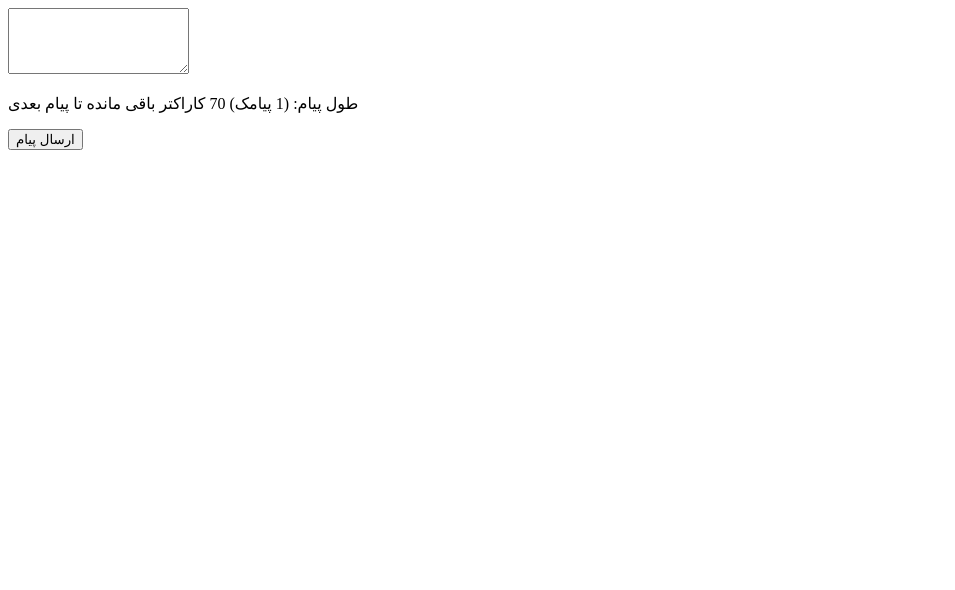
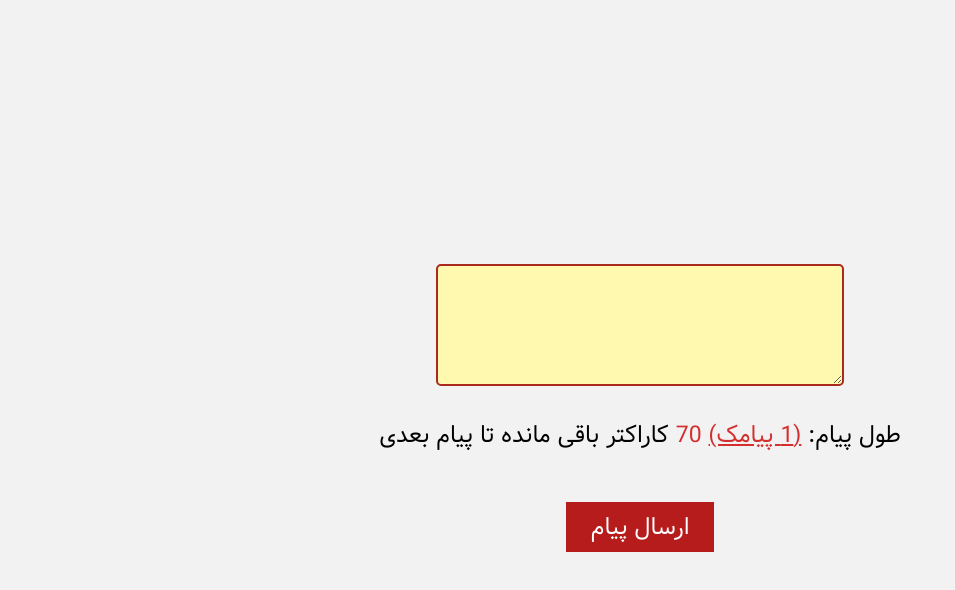
Before and after one commit to amirmkouhi/CreatingSimpleSmsBox, a plain HTML site: page index.html in a window 1280 px wide. Shown: the whole page, without its empty margins (0-955 px from the left). Drawn offline with Linux system fonts and the light colour scheme.

Commit message:
all final css codes

```diff
--- a/index.html
+++ b/index.html
@@ -9,11 +9,11 @@
 </head>
 <body>
     <div class="container">
-        <textarea id="message"  rows="4"></textarea>
+        <textarea id="message"  rows="3"></textarea>
         <p id="description">
               طول پیام: <span id="num-of-sms">(1 پیامک)</span> <span id="remain-chars">70</span> کاراکتر باقی مانده تا پیام بعدی
         </p>
-        <button id="btn-sned">
+        <button id="btn-send">
             ارسال پیام
         </button>
     </div>
--- a/style.css
+++ b/style.css
@@ -0,0 +1,56 @@
+@font-face {
+    font-family: vazir;
+    src: url(fonts/Vazir.woff);
+}
+
+*{
+    font-family: vazir;
+    background-color: #f2f2f2;
+    font-size: 1.2rem;
+}
+
+.container{
+    height: 100vh;
+    text-align: center;
+    display: flex;
+    flex-direction: column;
+    justify-content: center;
+    align-items: center;
+}
+
+#message{
+    text-align: right;
+    width: 400px;
+    background-color:#fff9b0;
+    color: #aa2b1d;
+    font-size: 1.2rem;
+    border: 2px solid #aa2b1d;
+    border-radius: 5px;
+}
+
+.container p{
+    margin-top: 30px;
+}
+
+#num-of-sms{
+    color: #D32F2F;
+    text-decoration: underline;
+}
+
+#remain-chars{
+    color: #D32F2F;
+}
+
+#btn-send{
+    background-color: #B71C1C;
+    color: #fff;
+    margin-top: 25px;
+    padding: 6px 25px;
+    cursor: pointer;
+    border: none;
+    transition: 0.2s;
+}
+
+#btn-send:active{
+    transform: translate(2px, 2px);
+}
```
Also changed, not shown: fonts/Vazir.woff (added).
